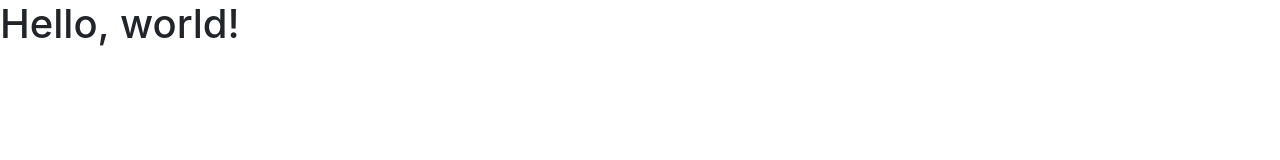
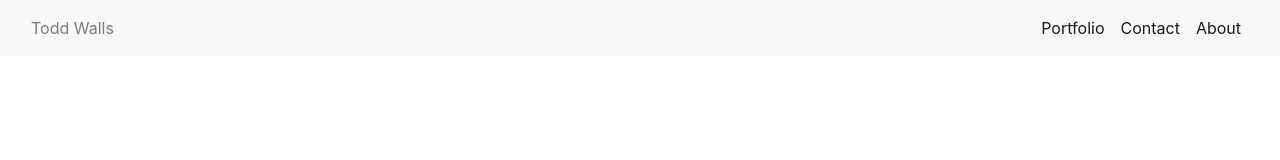
Before and after one commit to toddius/Responsive-Portfolio, a plain HTML site: page index.html in a window 1280 px wide. Drawn offline with nearby package versions, Linux system fonts and the light colour scheme.

Commit message:
I added navbar with working links. I need to figure out hamburger menu with smaller screen. I also need to determine how to lay out content for each page. I have not started CSS.

```diff
--- a/index.html
+++ b/index.html
@@ -8,11 +8,33 @@
     <!-- Bootstrap CSS -->
     <link rel="stylesheet" href="https://cdn.jsdelivr.net/npm/bootstrap@4.5.3/dist/css/bootstrap.min.css" integrity="sha384-TX8t27EcRE3e/ihU7zmQxVncDAy5uIKz4rEkgIXeMed4M0jlfIDPvg6uqKI2xXr2" crossorigin="anonymous">
 
-    <title>Index</title>
+    <title>About</title>
   </head>
   <body>
-    <h1>Hello, world!</h1>
+    <nav class="navbar navbar-expand-lg navbar-light bg-light">
+      <div class="container-fluid">
+        <span class="navbar-text">
+          Todd Walls
+        </span>
+        <div class="collapse navbar-collapse justify-content-end" id="navbarText">
+          <ul class="navbar-nav me-auto mb-2 mb-lg-0">
+            <li class="nav-item">
+              <a class="nav-link active" aria-current="page" href="./portfolio.html">Portfolio</a>
+            </li>
+            <li class="nav-item">
+              <a class="nav-link active" href="./contact.html">Contact</a>
+            </li>
+            <li class="nav-item">
+              <a class="nav-link active" href="./index.html">About</a>
+            </li>
+          </ul>
+        </div>
+      </div>
+    </nav>
 
+    <main class="container">
+
+    </main>
     <!-- Optional JavaScript; choose one of the two! -->
 
     <!-- Option 1: jQuery and Bootstrap Bundle (includes Popper) -->
```
Also changed, not shown: contact.html (+24 -1 lines), portfolio.html (+24 -2 lines).
